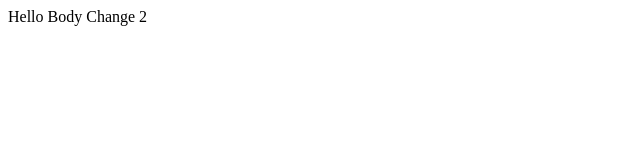
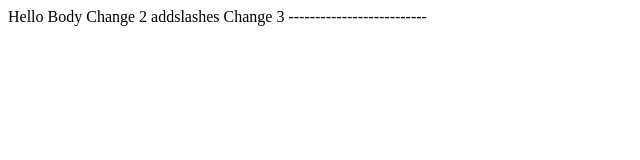
Before and after one commit to sonuus/mysampleapp, a plain HTML site: page index.html in a window 1280 px wide. Shown: the whole page, without its empty margins (0-640 px from the left). Drawn offline with Linux system fonts and the light colour scheme.

Commit message:
commiting to local repo

```diff
--- a/index.html
+++ b/index.html
@@ -5,5 +5,7 @@
 <body>
  Hello Body
  Change 2
+addslashes
+Change 3 --------------------------
 </body>
 </html>
```
